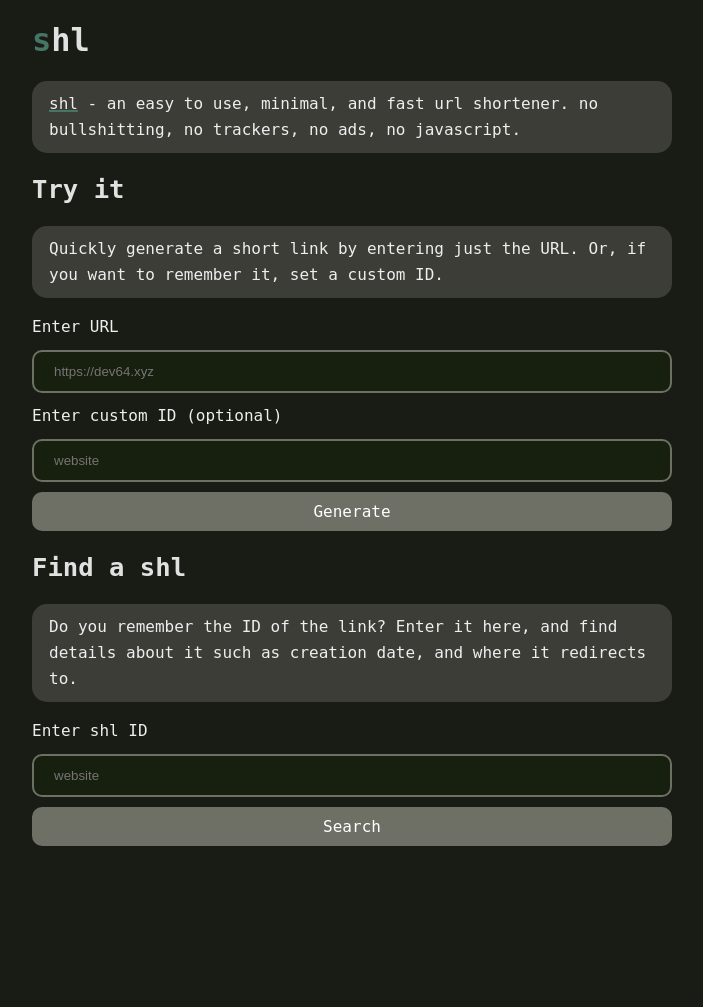
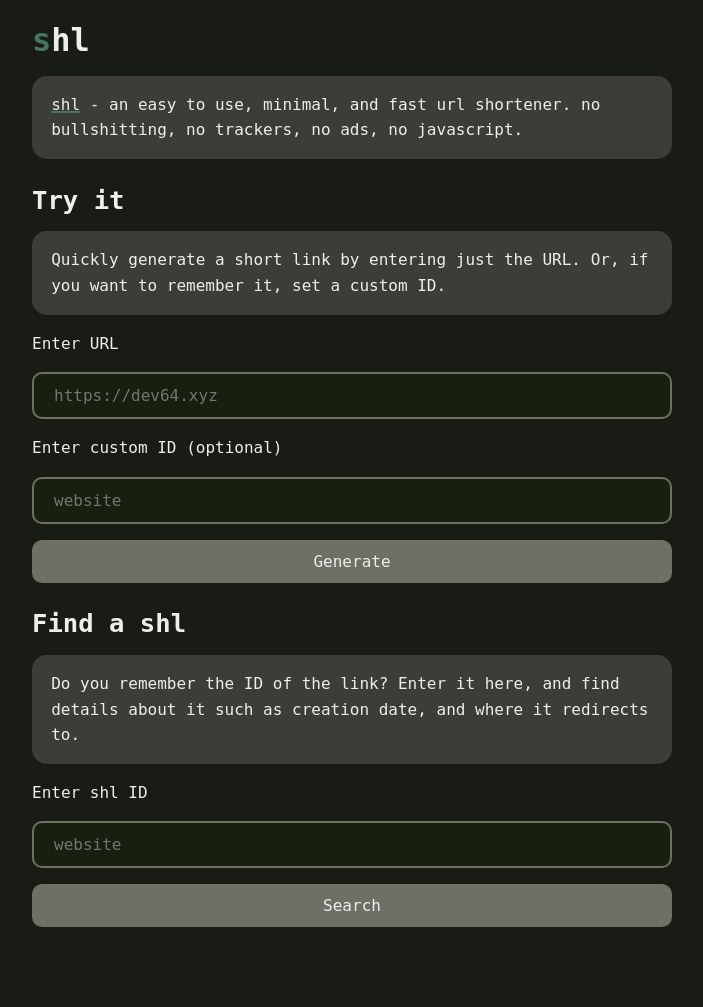
Before and after one commit to devlocalhost/shl, a Flask app: page / in a window 1280 px wide. Shown: the whole page, without its empty margins (288-991 px from the left). Before the commit the page ends 846 px from the top, so only its background shows below. Run offline with Flask 3, Linux system fonts and the light colour scheme; some web fonts are replaced.

Commit message:
css and py formatting

```diff
--- a/static/css/style.css
+++ b/static/css/style.css
@@ -3,9 +3,11 @@
     --links-color: #EEEEEE;
     --background-color: #181C14;
     --text-color: #EEEEEE;
-    --ul-ol-background-color: #3C3D37;
-    --lists-background: #555D69;
-    --code-background: #000;
+    --lists-background: #3C3D37;
+    --code-background: #000000;
+    --input-background: #171F0E;
+    --input-border-color: #6E7065;
+    --button-background: #6E7065;
 }
 
 @font-face {
@@ -23,98 +25,101 @@
 }
 
 body {
+    background-color: var(--background-color);
     color: var(--text-color);
-    background-color: var(--background-color);
+    font-family: 'JetBrains Mono', monospace, sans-serif;
     margin: 1em auto;
     max-width: 40em;
-    font-family: 'JetBrains Mono', monospace, sans-serif;
-    line-height: 1.62;
-    padding: 0 0.92em 3.64em;
+    padding: 0 1em 4em;
+    line-height: 1.6;
     overflow-wrap: break-word;
 }
 
 code {
     background-color: var(--code-background);
-    padding: 0 8px;
+    padding: 0 0.5em;
     border-radius: 5px;
-    font-family: 'JetBrains Mono', monospace, sans-serif;
+    font-weight: bold;
     font-size: 0.95em;
-    font-weight: bold;
     display: inline-block;
     word-break: break-word;
     white-space: pre-wrap;
- }
+}
 
 input {
-    background-color: #171f0e;
+    background-color: var(--input-background);
+    color: var(--text-color);
+    border: 2px solid var(--input-border-color);
+    border-radius: 10px;
     width: 100%;
-    margin: 10px 0;
-    padding: 12px 20px;
+    margin: 1em 0;
+    padding: 0.75em 1.25em;
     box-sizing: border-box;
-    border: 2px solid #6e7065;
-    border-radius: 10px;
-    color: #fff;
+    font-family: 'JetBrains Mono', monospace, sans-serif;
+    font-size: 1em;
 }
 
 button {
-    background-color: #6e7065;
-    color: white;
-    padding: 10px 20px;
+    background-color: var(--button-background);
+    color: var(--text-color);
     border: none;
     border-radius: 10px;
+    width: 100%;
+    padding: 0.75em 1.25em;
+    font-size: 1em;
+    font-family: 'JetBrains Mono', monospace, sans-serif;
     cursor: pointer;
-    font-size: 16px;
-    font-family: 'JetBrains Mono', monospace, sans-serif;
-    width: 100%;
+    transition: background-color 0.3s, transform 0.2s;
+}
+
+button:hover {
+    background-color: var(--accent-color);
+    transform: translateY(-2px);
 }
 
 h1, h2 {
-    color: #e1e1e1;
-}
-
-h1, h2 {
+    color: var(--links-color);
     line-height: 1.2;
 }
 
 h1 {
     font-size: 2em;
+    margin-bottom: 0.5em;
 }
 
 h2 {
     font-size: 1.6em;
+    margin-top: 1em;
+    margin-bottom: 0.5em;
 }
 
 a {
-    cursor: pointer;
     color: var(--text-color);
     text-decoration: underline;
     text-decoration-color: var(--accent-color);
     text-decoration-thickness: 2px;
+    word-break: break-word;
 }
 
 a:hover {
     font-weight: bold;
 }
 
-a {
-    word-break: break-word;
-}
-
 ul, p {
-    background: var(--ul-ol-background-color);
-    padding: 10px 10px 10px 20px;
+    background-color: var(--lists-background);
+    padding: 1em;
+    border-radius: 15px;
     list-style-position: inside;
-    border-radius: 15px;
-}
-
-p {
-    padding-left: 17px;
 }
 
 ul {
     list-style-type: disc;
 }
 
+p {
+    padding-left: 1.2em;
+}
+
 .colored::first-letter {
     color: var(--accent-color);
 }
```
Also changed, not shown: app.py (+4 -4 lines).
